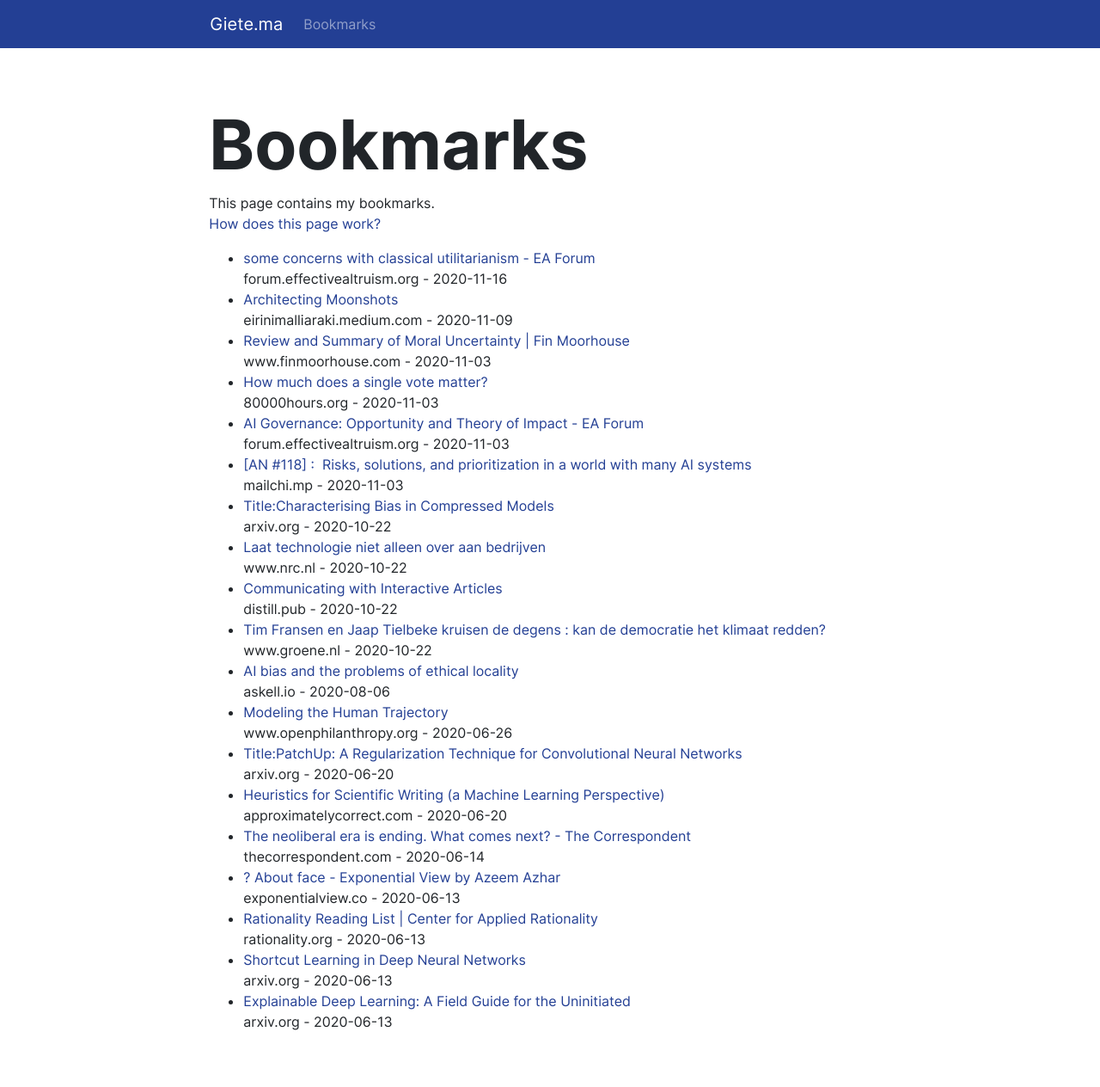
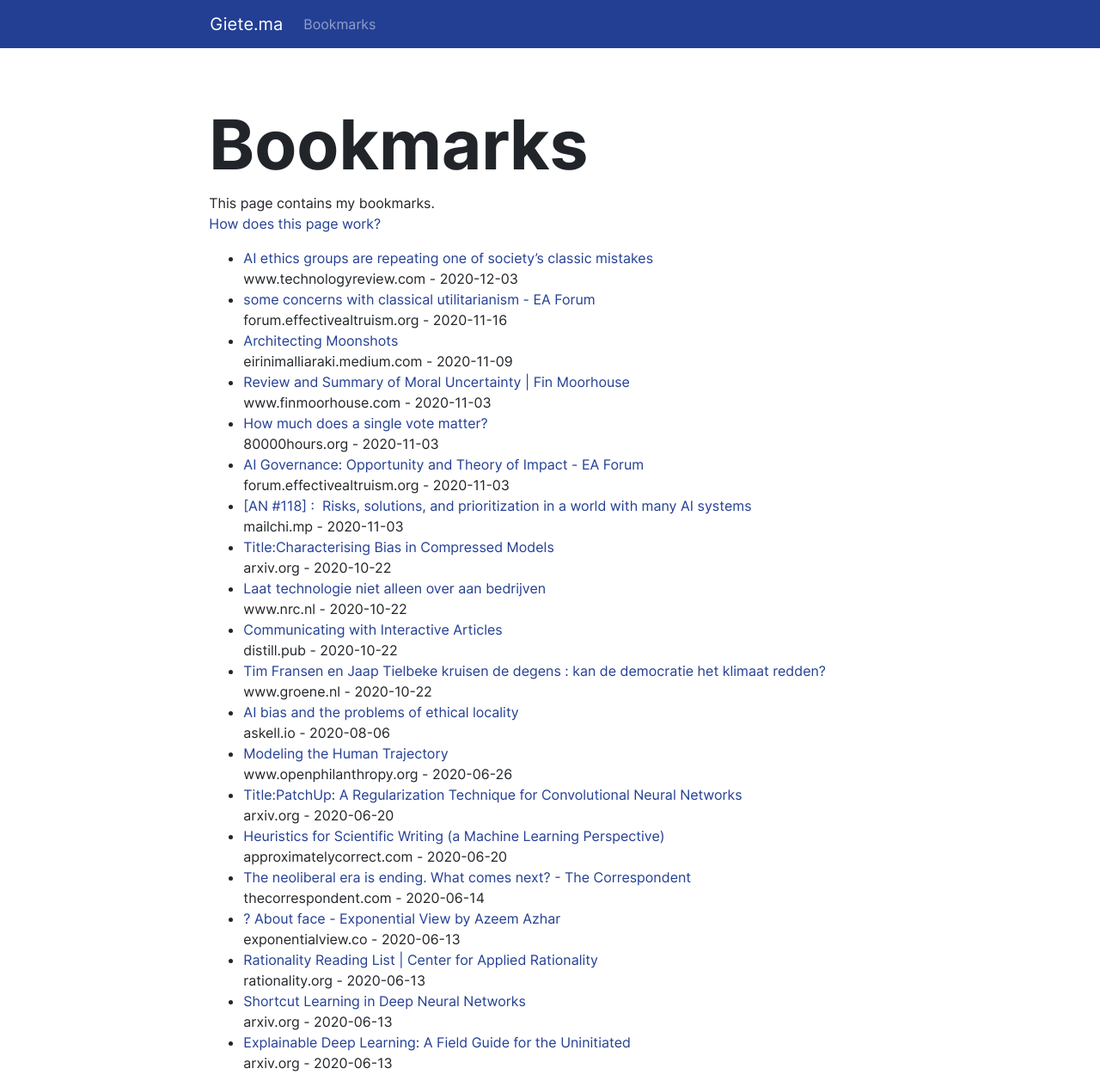
Before and after one commit to gietema/gietema.github.io, a Jekyll site: the page built from bookmarks.html, in a window 1280 px wide. Shown: the whole page at 86% size. Built offline with Jekyll 4.4.1, drawn with Linux system fonts in a browser that asks for light colours; nearby versions of some CDN libraries; before the commit the page ends 1216 px from its top, so only the background shows below that.

Commit message:
Update bookmarks

```diff
--- a/bookmarks.html
+++ b/bookmarks.html
@@ -8,6 +8,7 @@ This page contains my bookmarks.
     <a href="/posts/2020/06/13/publishing-bookmarks.html">How does this page work?</a>
 </p>
 <ul>
+<li><a href="https://www.technologyreview.com/2020/09/14/1008323/ai-ethics-representation-artificial-intelligence-opinion/" target="_blank">AI ethics groups are repeating one of society’s classic mistakes</a><br>www.technologyreview.com - 2020-12-03</li>
 <li><a href="https://forum.effectivealtruism.org/posts/MhsJgYRarrtGdTv8S/some-concerns-with-classical-utilitarianism" target="_blank">some concerns with classical utilitarianism - EA Forum</a><br>forum.effectivealtruism.org - 2020-11-16</li>
 <li><a href="https://eirinimalliaraki.medium.com/architecting-moonshots-104b0be22761" target="_blank">Architecting Moonshots</a><br>eirinimalliaraki.medium.com - 2020-11-09</li>
 <li><a href="https://www.finmoorhouse.com/writing/moral-uncertainty" target="_blank">Review and Summary of Moral Uncertainty | Fin Moorhouse</a><br>www.finmoorhouse.com - 2020-11-03</li>
```
